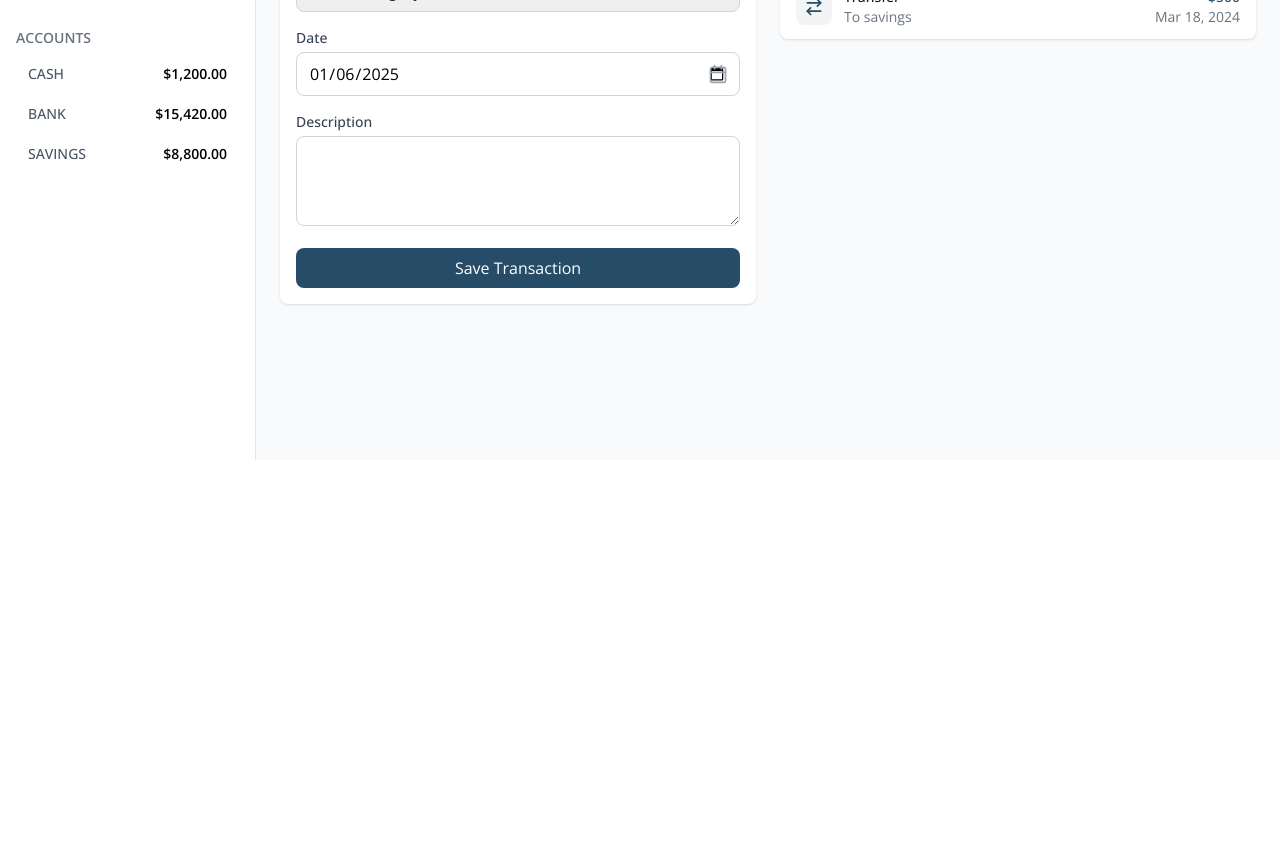
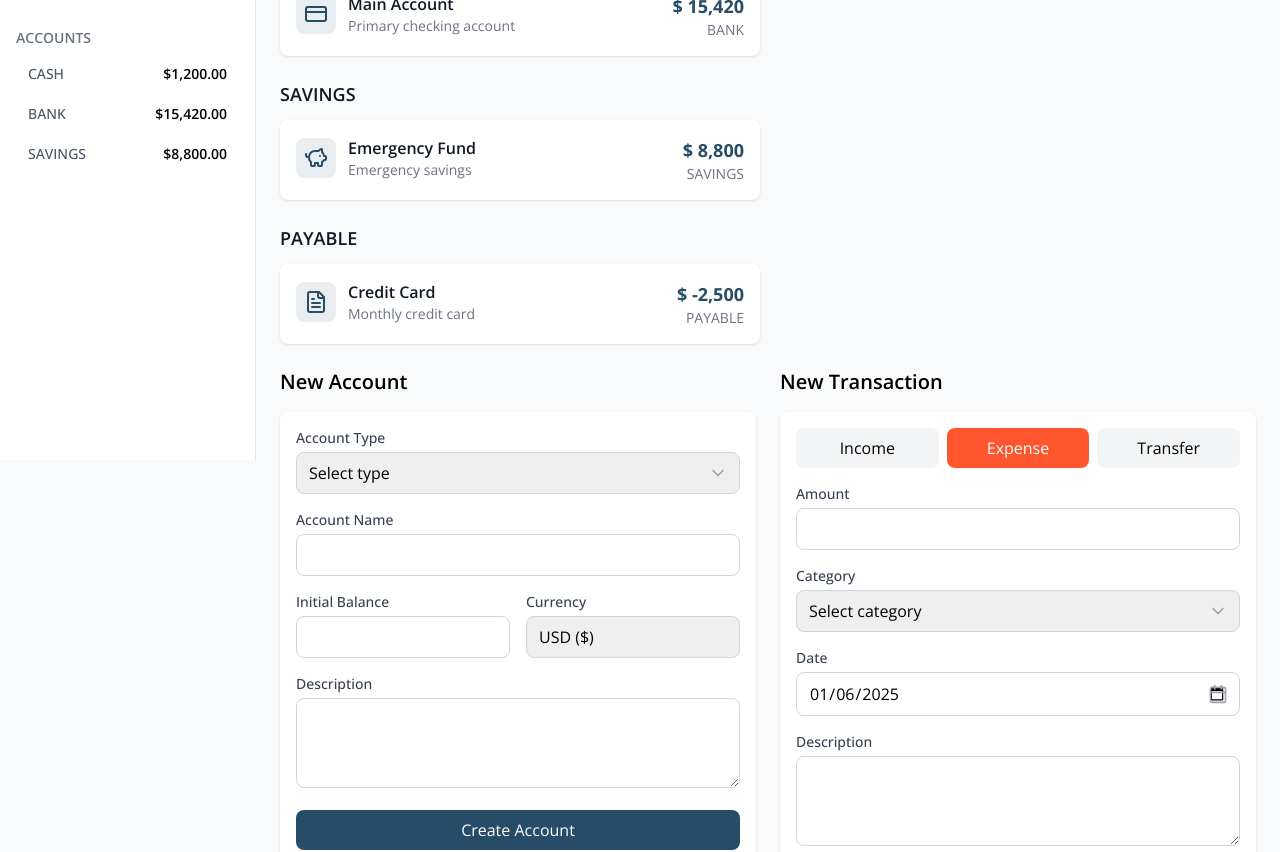
Before and after one commit to saimdenizertunc/accounting-frontend, a React (Vite) app in the folder frontend/: page / in a window 1280 px wide. Shown: the part 340-1192 px from the top of the page. Before the commit the page ends 800 px from the top, so only its background shows below. Built offline with nearby package versions, Linux system fonts and the light colour scheme.

Commit message:
add accounts

```diff
--- a/frontend/src/App.jsx
+++ b/frontend/src/App.jsx
@@ -2,6 +2,8 @@ import Header from './components/layout/Header';
 import Sidebar from './components/layout/Sidebar';
 import TransactionForm from './components/transactions/TransactionForm';
 import TransactionList from './components/transactions/TransactionList';
+import AccountList from './components/accounts/AccountList';
+import AccountForm from './components/accounts/AccountForm';
 
 function App() {
   return (
@@ -10,15 +12,27 @@ function App() {
       <Sidebar />
       <main className="pt-16 pl-64">
         <div className="p-6">
-          <div className="grid grid-cols-1 md:grid-cols-2 gap-6">
+          <div className="grid grid-cols-1 gap-6">
             <div>
-              <h2 className="text-xl font-semibold mb-4">New Transaction</h2>
-              <div className="bg-white p-4 rounded-lg shadow">
-                <TransactionForm />
+              <h2 className="text-xl font-semibold mb-4">Accounts Overview</h2>
+              <AccountList />
+            </div>
+            <div className="grid grid-cols-1 md:grid-cols-2 gap-6">
+              <div>
+                <h2 className="text-xl font-semibold mb-4">New Account</h2>
+                <div className="bg-white p-4 rounded-lg shadow">
+                  <AccountForm />
+                </div>
+              </div>
+              <div>
+                <h2 className="text-xl font-semibold mb-4">New Transaction</h2>
+                <div className="bg-white p-4 rounded-lg shadow">
+                  <TransactionForm />
+                </div>
               </div>
             </div>
             <div>
-              <h2 className="text-xl font-semibold mb-4">Transaction History</h2>
+              <h2 className="text-xl font-semibold mb-4">Recent Transactions</h2>
               <TransactionList />
             </div>
           </div>
--- /dev/null
+++ b/frontend/src/components/accounts/AccountCard.jsx
@@ -0,0 +1,36 @@
+import { CreditCard, Wallet, PiggyBank, FileText } from 'lucide-react';
+
+const ACCOUNT_ICONS = {
+  CASH: Wallet,
+  BANK: CreditCard,
+  SAVINGS: PiggyBank,
+  PAYABLE: FileText,
+};
+
+function AccountCard({ type, name, balance, currency, description }) {
+  const Icon = ACCOUNT_ICONS[type] || Wallet;
+
+  return (
+    <div className="bg-white rounded-lg shadow p-4 hover:shadow-md transition-shadow">
+      <div className="flex items-start justify-between">
+        <div className="flex items-center space-x-3">
+          <div className="p-2 bg-primary/10 rounded-lg">
+            <Icon className="h-6 w-6 text-primary" />
+          </div>
+          <div>
+            <h3 className="font-semibold text-gray-900">{name}</h3>
+            <p className="text-sm text-gray-500">{description}</p>
+          </div>
+        </div>
+        <div className="text-right">
+          <p className="text-lg font-bold text-primary">
+            {currency} {balance.toLocaleString()}
+          </p>
+          <p className="text-sm text-gray-500">{type}</p>
+        </div>
+      </div>
+    </div>
+  );
+}
+
+export default AccountCard;
--- /dev/null
+++ b/frontend/src/components/accounts/AccountForm.jsx
@@ -0,0 +1,125 @@
+import { useFormik } from 'formik';
+import * as Yup from 'yup';
+import { ChevronDown } from 'lucide-react';
+
+const AccountSchema = Yup.object().shape({
+  type: Yup.string()
+    .oneOf(['CASH', 'BANK', 'SAVINGS', 'PAYABLE'])
+    .required('Account type is required'),
+  name: Yup.string().required('Account name is required'),
+  balance: Yup.number().required('Initial balance is required'),
+  currency: Yup.string().required('Currency is required'),
+  description: Yup.string(),
+});
+
+function AccountForm() {
+  const formik = useFormik({
+    initialValues: {
+      type: '',
+      name: '',
+      balance: '',
+      currency: 'USD',
+      description: '',
+    },
+    validationSchema: AccountSchema,
+    onSubmit: (values) => {
+      console.log(values);
+    },
+  });
+
+  return (
+    <form onSubmit={formik.handleSubmit} className="space-y-4">
+      <div>
+        <label className="block text-sm font-medium text-gray-700 mb-1">
+          Account Type
+        </label>
+        <div className="relative">
+          <select
+            name="type"
+            className="w-full px-3 py-2 border border-gray-300 rounded-lg focus:outline-none focus:ring-2 focus:ring-primary appearance-none"
+            {...formik.getFieldProps('type')}
+          >
+            <option value="">Select type</option>
+            <option value="CASH">Cash</option>
+            <option value="BANK">Bank</option>
+            <option value="SAVINGS">Savings</option>
+            <option value="PAYABLE">Payable</option>
+          </select>
+          <ChevronDown className="absolute right-3 top-1/2 -translate-y-1/2 text-gray-400 h-5 w-5" />
+        </div>
+        {formik.touched.type && formik.errors.type && (
+          <div className="text-danger text-sm mt-1">{formik.errors.type}</div>
+        )}
+      </div>
+
+      <div>
+        <label className="block text-sm font-medium text-gray-700 mb-1">
+          Account Name
+        </label>
+        <input
+          type="text"
+          name="name"
+          className="w-full px-3 py-2 border border-gray-300 rounded-lg focus:outline-none focus:ring-2 focus:ring-primary"
+          {...formik.getFieldProps('name')}
+        />
+        {formik.touched.name && formik.errors.name && (
+          <div className="text-danger text-sm mt-1">{formik.errors.name}</div>
+        )}
+      </div>
+
+      <div className="grid grid-cols-2 gap-4">
+        <div>
+          <label className="block text-sm font-medium text-gray-700 mb-1">
+            Initial Balance
+          </label>
+          <input
+            type="number"
+            name="balance"
+            step="0.01"
+            className="w-full px-3 py-2 border border-gray-300 rounded-lg focus:outline-none focus:ring-2 focus:ring-primary"
+            {...formik.getFieldProps('balance')}
+          />
+          {formik.touched.balance && formik.errors.balance && (
+            <div className="text-danger text-sm mt-1">{formik.errors.balance}</div>
+          )}
+        </div>
+
+        <div>
+          <label className="block text-sm font-medium text-gray-700 mb-1">
+            Currency
+          </label>
+          <select
+            name="currency"
+            className="w-full px-3 py-2 border border-gray-300 rounded-lg focus:outline-none focus:ring-2 focus:ring-primary appearance-none"
+            {...formik.getFieldProps('currency')}
+          >
+            <option value="USD">USD ($)</option>
+            <option value="EUR">EUR (€)</option>
+            <option value="GBP">GBP (£)</option>
+          </select>
+        </div>
+      </div>
+
+      <div>
+        <label className="block text-sm font-medium text-gray-700 mb-1">
+          Description
+        </label>
+        <textarea
+          name="description"
+          rows="3"
+          className="w-full px-3 py-2 border border-gray-300 rounded-lg focus:outline-none focus:ring-2 focus:ring-primary"
+          {...formik.getFieldProps('description')}
+        />
+      </div>
+
+      <button
+        type="submit"
+        className="w-full bg-primary text-white py-2 px-4 rounded-lg hover:bg-primary/90 transition-colors"
+      >
+        Create Account
+      </button>
+    </form>
+  );
+}
+
+export default AccountForm;
--- /dev/null
+++ b/frontend/src/components/accounts/AccountList.jsx
@@ -0,0 +1,63 @@
+import AccountCard from './AccountCard';
+
+function AccountList() {
+  const accounts = [
+    {
+      id: '1',
+      type: 'CASH',
+      name: 'Wallet',
+      balance: 1200.00,
+      currency: '$',
+      description: 'Daily expenses',
+    },
+    {
+      id: '2',
+      type: 'BANK',
+      name: 'Main Account',
+      balance: 15420.00,
+      currency: '$',
+      description: 'Primary checking account',
+    },
+    {
+      id: '3',
+      type: 'SAVINGS',
+      name: 'Emergency Fund',
+      balance: 8800.00,
+      currency: '$',
+      description: 'Emergency savings',
+    },
+    {
+      id: '4',
+      type: 'PAYABLE',
+      name: 'Credit Card',
+      balance: -2500.00,
+      currency: '$',
+      description: 'Monthly credit card',
+    },
+  ];
+
+  const groupedAccounts = accounts.reduce((groups, account) => {
+    if (!groups[account.type]) {
+      groups[account.type] = [];
+    }
+    groups[account.type].push(account);
+    return groups;
+  }, {});
+
+  return (
+    <div className="space-y-6">
+      {Object.entries(groupedAccounts).map(([type, accounts]) => (
+        <div key={type}>
+          <h2 className="text-lg font-semibold text-gray-900 mb-3">{type}</h2>
+          <div className="grid grid-cols-1 md:grid-cols-2 gap-4">
+            {accounts.map((account) => (
+              <AccountCard key={account.id} {...account} />
+            ))}
+          </div>
+        </div>
+      ))}
+    </div>
+  );
+}
+
+export default AccountList;
```
